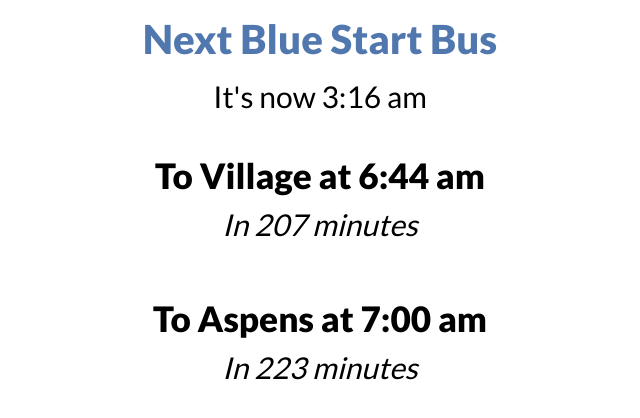
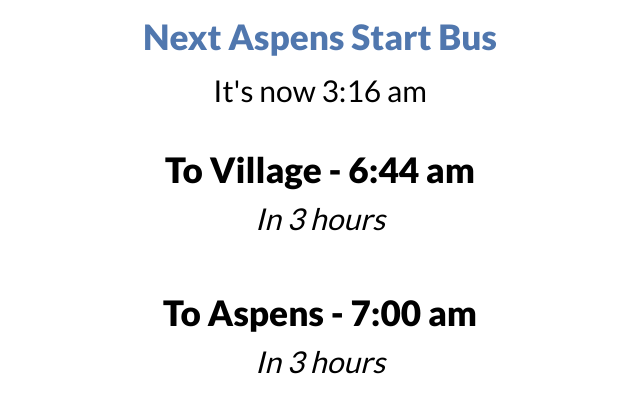
Before and after one commit to xtine/START-Bus-Blue-Tracker, a plain HTML site: page index.html in a window 1280 px wide. Shown: the whole page, without its empty margins (320-960 px from the left). Drawn offline with nearby package versions, Linux system fonts and the light colour scheme.

Commit message:
modularize timetable
add case for when there are no busses left, and show hours instead of
minutes if long wait

```diff
--- a/index.html
+++ b/index.html
@@ -1,7 +1,7 @@
 <!DOCTYPE html>
 <html>
 <head>
-  <title>Start Bus - Blue Tracker</title>
+  <title>Next Aspens Start Bus</title>
 
   <meta name="viewport" content="width=device-width, initial-scale=1.0, maximum-scale=1">
   <link href="https://fonts.googleapis.com/css?family=Lato:400,600,900" rel="stylesheet">
@@ -13,7 +13,7 @@
 
     h1 {
       font-weight: 900;
-      font-size: 40px;
+      font-size: 35px;
       color: #5077AE;
       margin: 15px 0;
     }
@@ -46,7 +46,7 @@
       margin: 0;
     }
 
-    .in-minutes {
+    .time-left {
       padding-top: 10px;
       font-style: italic;
     }
@@ -55,16 +55,16 @@
 <body>
 
   <div id="main">
-    <h1>Next Blue Start Bus</h1>
+    <h1>Next Aspens Start Bus</h1>
 
     <h2>It's now <span class="now"></span></h2>
     <div class="to-village">
-      <h3>To Village at <span class="time"></span></h3>
-      <div class="in-minutes">In <span class="minutes"></span> minutes</div>
+      <h3>To Village - <span class="time"></span></h3>
+      <div class="time-left"></div>
     </div>
     <div class="to-aspens">
-      <h3>To Aspens at <span class="time"></span></h3>
-      <div class="in-minutes">In <span class="minutes"></span> minutes</div>
+      <h3>To Aspens - <span class="time"></span></h3>
+      <div class="time-left"></div>
     </div>
   </div>
 
@@ -74,48 +74,87 @@
   <script type="text/javascript">
 
     var getBusTimes = (function() {
-      $('.now').html(moment().format('h:mm a'));
 
-      $.getJSON('timetable.json', function (data) {
-        $.each(data['to-village'], function (key, value) {
-          var momentBusTime = moment(value, 'H:mm');
+      var timeNow = moment();
+      // var timeNow = moment('3:00', 'h:mm')
 
-          if (momentBusTime.isAfter(moment())) {
-            $('.to-village .time').html(momentBusTime.format('h:mm a'));
-            $('.to-village .minutes').html(
-              Math.abs(parseInt(
-                moment.duration(
-                  momentBusTime.diff(moment())
-                ).asMinutes()
-              ))
+      var setTimeNow = function () {
+        $('.now').html(timeNow.format('h:mm a'));
+      }
+
+      var analyzeTimetable = function (destination) {
+        var $destinationClass = $('.' + destination);
+
+        $.getJSON('timetable.json', function (timetable) {
+          var nextBus = false;
+
+          // run through the bus timetable
+          $.each(timetable[destination], function (i, time) {
+            var momentBusTime = moment(time, 'H:mm');
+            var busTime = momentBusTime.format('h:mm a');
+
+            // check for next bus
+            if (momentBusTime.isAfter(timeNow)) {
+              $destinationClass.find('.time').html(busTime);
+
+              var timeLeft;
+              var minutesLeft = moment.duration(momentBusTime.diff(timeNow)).asMinutes();
+
+              // over an hour wait
+              if (minutesLeft > 59) {
+                timeLeft = "In ";
+                timeLeft += Math.abs(parseInt(
+                  moment.duration(momentBusTime.diff(timeNow)).asHours()
+                ));
+                timeLeft += " hours";
+              }
+              else {
+                timeLeft = "In ";
+                timeLeft += Math.abs(parseInt(
+                  moment.duration(momentBusTime.diff(timeNow)).asMinutes()
+                ));
+                timeLeft += " minutes";
+              }
+
+              if (minutesLeft > 1) {
+                $destinationClass.find('.time-left').html(timeLeft);
+              }
+              else {
+                $destinationClass.find('.time-left').html('Leaving soon!');
+              }
+
+              // set flag for incoming bus
+              nextBus = true;
+              return false;
+            }
+          });
+
+          // no busses left
+          if(!nextBus) {
+            $destinationClass.find('.time').html(
+              moment(timetable[destination][0], 'h:mm').format('h:mm a')
             );
-
-            return false;
+            $destinationClass.find('.in-minutes').html('Next bus leaves tomorrow morning');
           }
         });
-        $.each(data['to-aspens'], function (key, value) {
-          var momentBusTime = moment(value, 'H:mm');
+      }
 
-          if (momentBusTime.isAfter(moment())) {
-            $('.to-aspens .time').html(momentBusTime.format('h:mm a'));
-            $('.to-aspens .minutes').html(
-              Math.abs(parseInt(
-                moment.duration(
-                  momentBusTime.diff(moment())
-                ).asMinutes()
-              ))
-            );
-            return false;
-          }
-        });
-      });
-    });
+      var init = function () {
+        setTimeNow();
+        analyzeTimetable('to-village');
+        analyzeTimetable('to-aspens');
+      }
 
-    getBusTimes();
+      return {
+        init: init
+      };
+    })();
+
+    getBusTimes.init();
 
     // fetch bus times every second to update
     setInterval(function () {
-      getBusTimes();
+      getBusTimes.init();
     }, 1000);
 
   </script>
```
